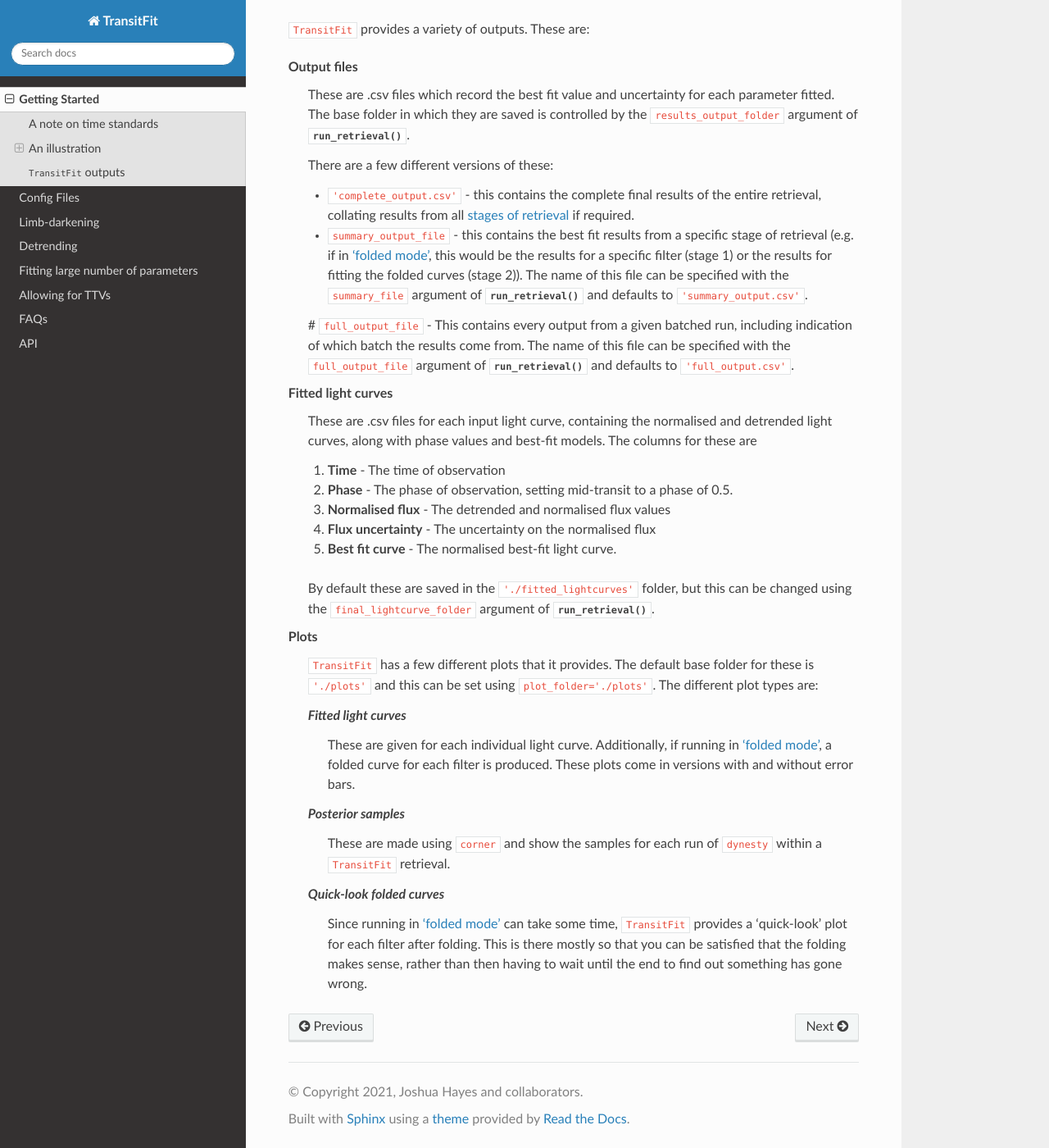
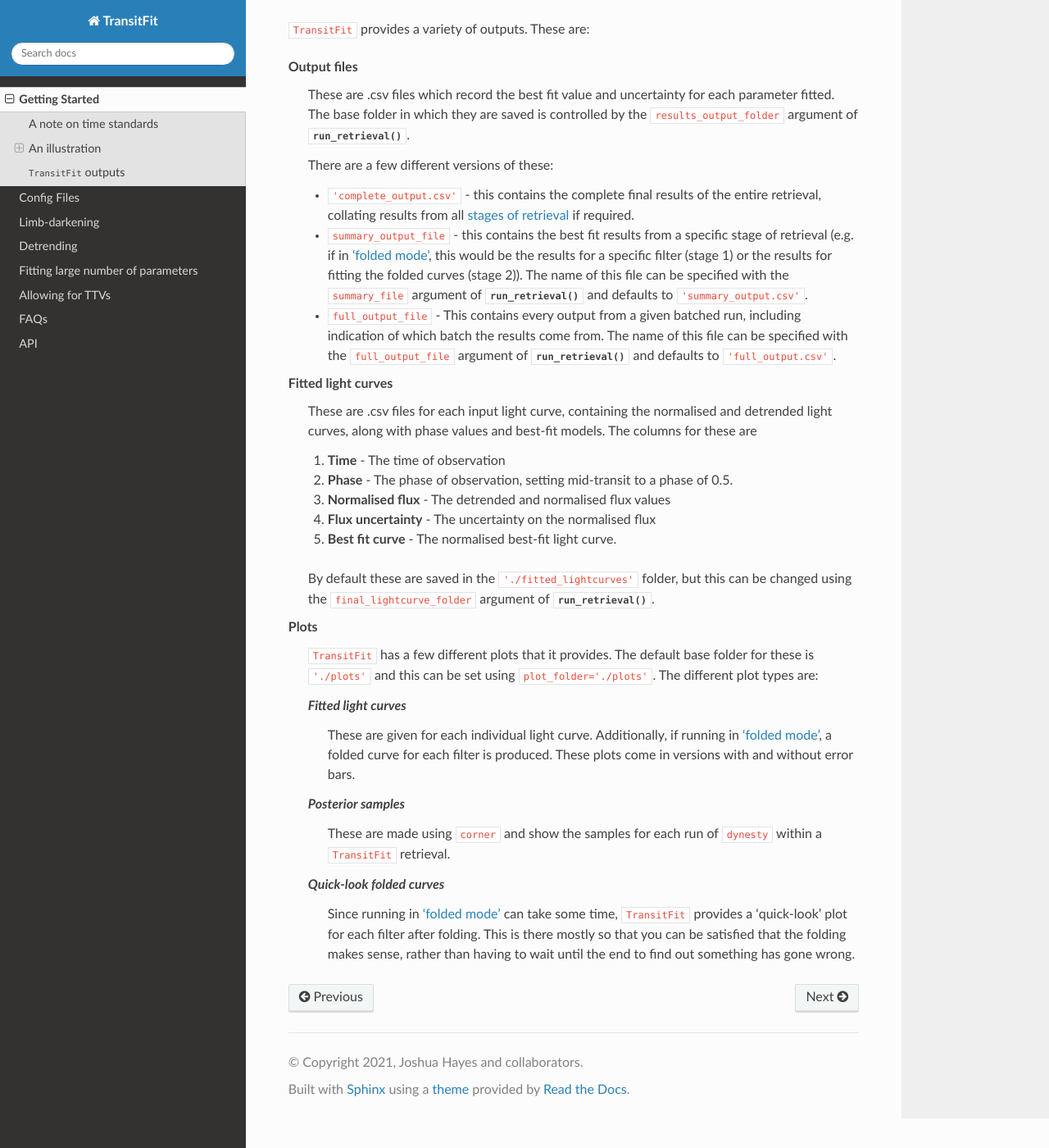
Before and after one commit to joshjchayes/TransitFit, a Sphinx documentation site: the page built from docs/source/quickstart.rst, in a window 1280 px wide and 1400 px high, scrolled down 2261 px. Shown: the whole window at 82% size. Built offline with Sphinx 7.4.7 and the Read the Docs theme 2.0.0, drawn with Linux system fonts in a browser that asks for light colours.

Commit message:
Update quickstart.rst

```diff
--- a/docs/source/quickstart.rst
+++ b/docs/source/quickstart.rst
@@ -100,7 +100,7 @@
 
     * ``summary_output_file`` - this contains the best fit results from a specific stage of retrieval (e.g. if in :ref:`'folded mode' <'Folded' fitting>`, this would be the results for a specific filter (stage 1) or the results for fitting the folded curves (stage 2)). The name of this file can be specified with the ``summary_file`` argument of :meth:`~transitfit._pipeline.run_retrieval` and defaults to ``'summary_output.csv'``.
 
-    # ``full_output_file`` - This contains every output from a given batched run, including indication of which batch the results come from. The name of this file can be specified with the ``full_output_file`` argument of :meth:`~transitfit._pipeline.run_retrieval` and defaults to ``'full_output.csv'``.
+    * ``full_output_file`` - This contains every output from a given batched run, including indication of which batch the results come from. The name of this file can be specified with the ``full_output_file`` argument of :meth:`~transitfit._pipeline.run_retrieval` and defaults to ``'full_output.csv'``.
 
 Fitted light curves
     These are .csv files for each input light curve, containing the normalised and detrended light curves, along with phase values and best-fit models. The columns for these are
@@ -123,4 +123,4 @@
         These are made using ``corner`` and show the samples for each run of ``dynesty`` within a ``TransitFit`` retrieval.
 
     *Quick-look folded curves*
-        Since running in :ref:`'folded mode' <'Folded' fitting>` can take some time, ``TransitFit`` provides a 'quick-look' plot for each filter after folding. This is there mostly so that you can be satisfied that the folding makes sense, rather than then having to wait until the end to find out something has gone wrong.
+        Since running in :ref:`'folded mode' <'Folded' fitting>` can take some time, ``TransitFit`` provides a 'quick-look' plot for each filter after folding. This is there mostly so that you can be satisfied that the folding makes sense, rather than having to wait until the end to find out something has gone wrong.
```
